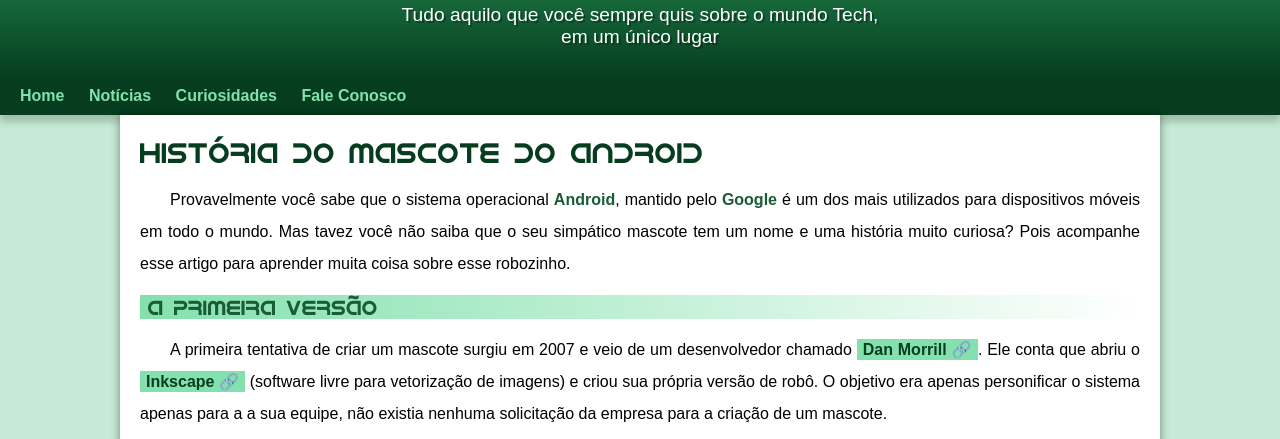
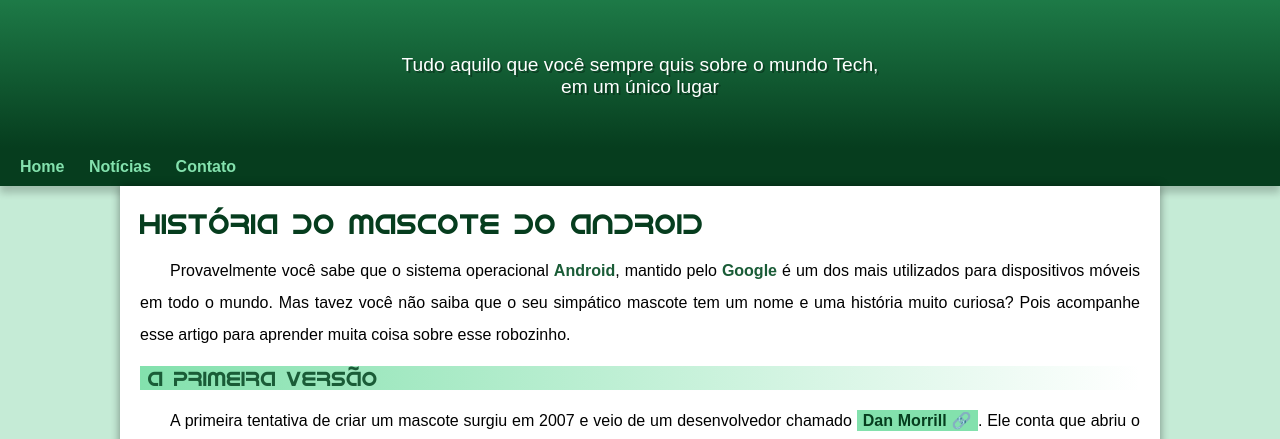
Before and after one commit to paulovictorcl/projeto-android, a plain HTML site: page index.html in a window 1280 px wide. Shown: the part 113-552 px from the top of the page. Drawn offline with Linux system fonts and the light colour scheme.

Commit message:
Problema de padding corrigido

```diff
--- a/estilo/style.css
+++ b/estilo/style.css
@@ -57,7 +57,7 @@ header > p {
     font-size: 1.2em;
     max-width: 500px;
     margin: auto;
-    margin-bottom: 30px;
+    padding: 50px;
     padding-right: 10px;
     padding-left: 10px;
     text-shadow: 2px 2px 0px rgba(0, 0, 0, 0.315);
--- a/index.html
+++ b/index.html
@@ -15,8 +15,7 @@
     <nav>
         <a href="#">Home</a>
         <a href="#">Notícias</a>
-        <a href="#">Curiosidades</a>
-        <a href="#">Fale Conosco</a>
+        <a href="#">Contato</a>
     </nav>
     <main>
         <article>
```
